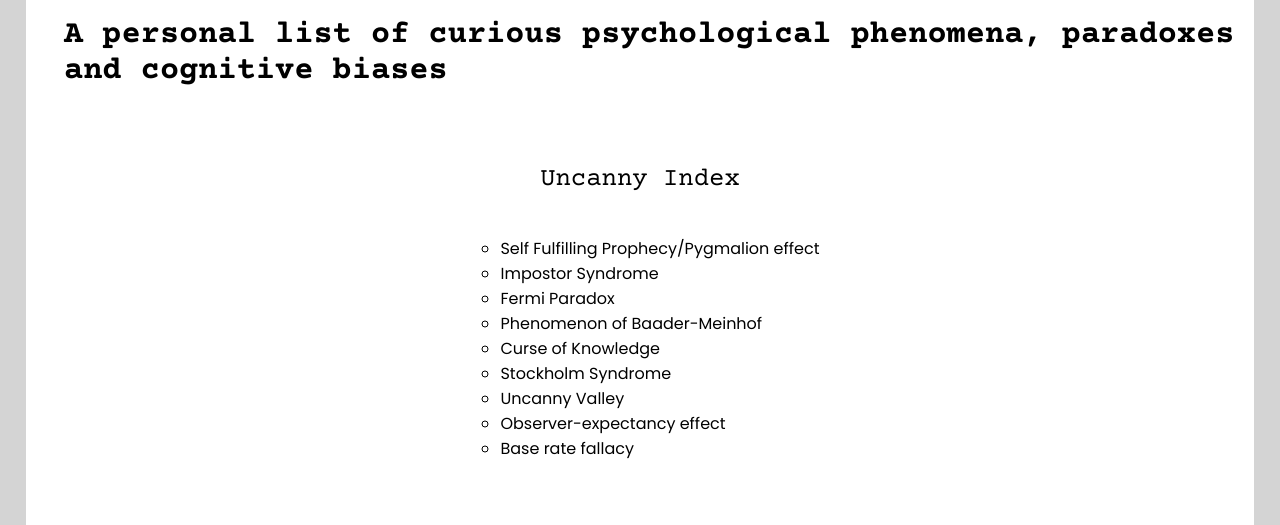
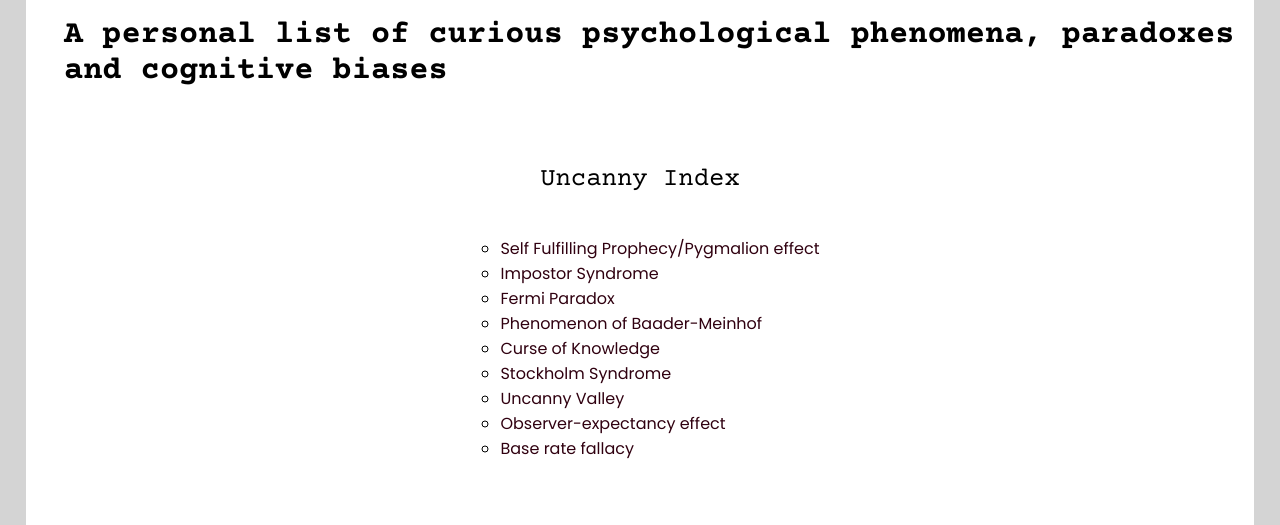
Before and after one commit to 0ka3ri/uncanny-page, a plain HTML site: page index.html in a window 1280 px wide. Shown: the part 271-796 px from the top of the page. Drawn offline with nearby package versions, Linux system fonts and the light colour scheme; a web font is replaced by a local one.

Commit message:
Changes on CSS selectors

```diff
--- a/index.html
+++ b/index.html
@@ -4,7 +4,7 @@
   <head>
     <meta charset="UTF-8">
     <meta name="viewport" content="width=device-width, initial scale=1">
-    <link rel ="stylesheet" href="style.css">
+    <link rel="stylesheet" href="style.css">
     <title>Welcome to my Paradox Collection!</title>
   </head>
 
@@ -29,18 +29,18 @@
       <h2>A personal list of curious psychological phenomena, paradoxes and cognitive biases</h2>
     </main>
 
-    <menu>
+    <menu class="index">
       <h3>Uncanny Index</h3>
-      <ul class="ul-index">
-        <li><a class="anchors-index" href="#SelfFulfillingProphecy">Self Fulfilling Prophecy/Pygmalion effect</a></li>
-        <li><a class="anchors-index" href="#ImpostorSyndrome">Impostor Syndrome</a></li>
-        <li><a class="anchors-index" href="#FermiParadox">Fermi Paradox</a></li>
-        <li><a class="anchors-index" href="#PhenomenonOfBaader-Meinhof">Phenomenon of Baader-Meinhof</a></li>
-        <li><a class="anchors-index" href="#CurseOfKnowledge">Curse of Knowledge</a></li>
-        <li><a class="anchors-index" href="#StockholmSyndrome">Stockholm Syndrome</a></li>
-        <li><a class="anchors-index" href="#UncannyValley">Uncanny Valley</a></li>
-        <li><a class="anchors-index" href="#Observer-expectancyEffect">Observer-expectancy effect</a></li>
-        <li><a class="anchors-index" href="#BaseRateFallacy">Base rate fallacy</a></li>
+      <ul class="index">
+        <li><a class="anchor-index" href="#SelfFulfillingProphecy">Self Fulfilling Prophecy/Pygmalion effect</a></li>
+        <li><a class="anchor-index" href="#ImpostorSyndrome">Impostor Syndrome</a></li>
+        <li><a class="anchor-index" href="#FermiParadox">Fermi Paradox</a></li>
+        <li><a class="anchor-index" href="#PhenomenonOfBaader-Meinhof">Phenomenon of Baader-Meinhof</a></li>
+        <li><a class="anchor-index" href="#CurseOfKnowledge">Curse of Knowledge</a></li>
+        <li><a class="anchor-index" href="#StockholmSyndrome">Stockholm Syndrome</a></li>
+        <li><a class="anchor-index" href="#UncannyValley">Uncanny Valley</a></li>
+        <li><a class="anchor-index" href="#Observer-expectancyEffect">Observer-expectancy effect</a></li>
+        <li><a class="anchor-index" href="#BaseRateFallacy">Base rate fallacy</a></li>
       </ul>
     </menu>
 
--- a/style.css
+++ b/style.css
@@ -57,7 +57,7 @@ p {
   font-family: "Poppins";
 }
 
-menu {
+menu.index {
   margin: 4vw;
   padding: 0;
   display: flex;
@@ -65,7 +65,7 @@ menu {
   align-items: center;
 }
 
-.ul-index {
+ul.index {
   list-style-type: circle;
   font-family: inherit;
 }
@@ -75,7 +75,11 @@ a {
   color: inherit;
 }
 
+menu.index ul a {
+  color: rgb(48, 0, 16);
+}
+
 footer {
-  display:flex;
+  display: flex;
   justify-content: center;
 }
```
